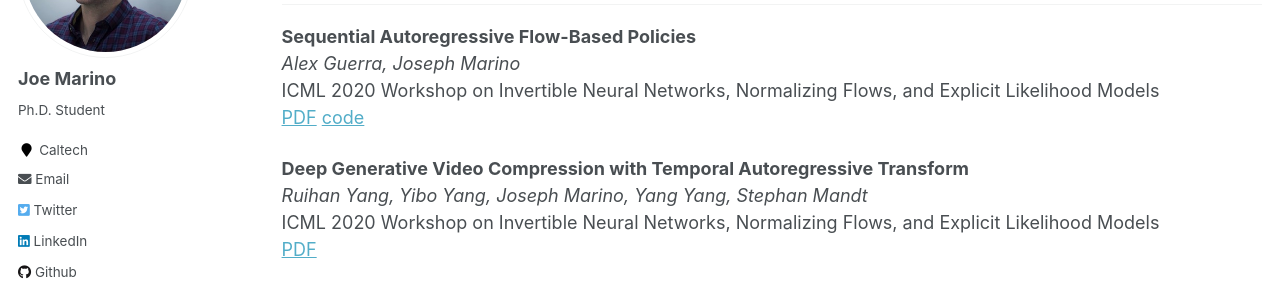
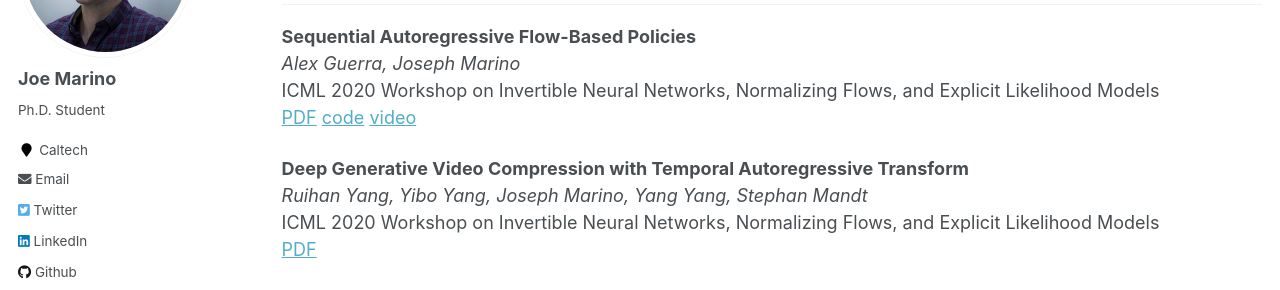
Before and after one commit to joelouismarino/joelouismarino.github.io, a Jekyll site: the page built from _pages/publications.md, in a window 1280 px wide and 900 px high, scrolled down 690 px. Shown: the part 153-443 px from the top of the window. Built offline with Jekyll 4.4.1, drawn with Linux system fonts in a browser that asks for light colours.

Commit message:
Updating vieo link

```diff
--- a/_pages/publications.md
+++ b/_pages/publications.md
@@ -34,7 +34,7 @@ ___
 **Sequential Autoregressive Flow-Based Policies**
 *Alex Guerra, Joseph Marino*
 ICML 2020 Workshop on Invertible Neural Networks, Normalizing Flows, and Explicit Likelihood Models
-[PDF](../files/papers/2020/arrl/arrl_innf_workshop.pdf) [code](https://github.com/aguerra7002/ARSAC)
+[PDF](../files/papers/2020/arrl/arrl_innf_workshop.pdf) [code](https://github.com/aguerra7002/ARSAC) [video](https://slideslive.com/38931462/sequentional-autoregressive-flowbased-policies)
 
 **Deep Generative Video Compression with Temporal Autoregressive Transform**
 *Ruihan Yang, Yibo Yang, Joseph Marino, Yang Yang, Stephan Mandt*
```
